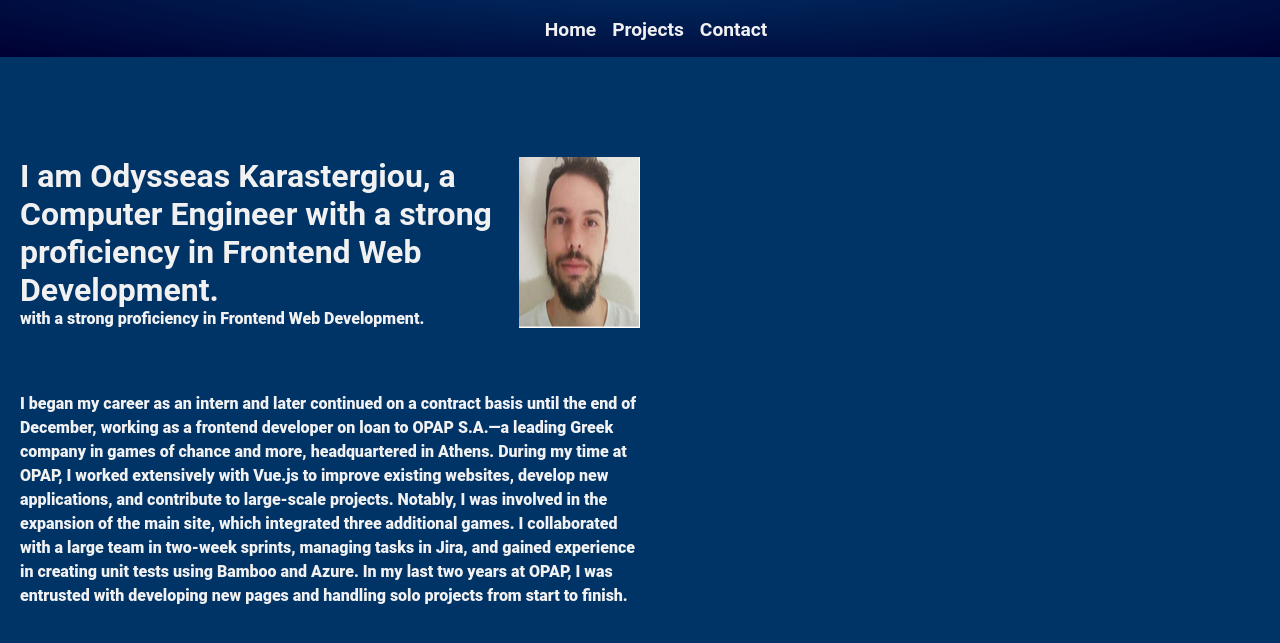
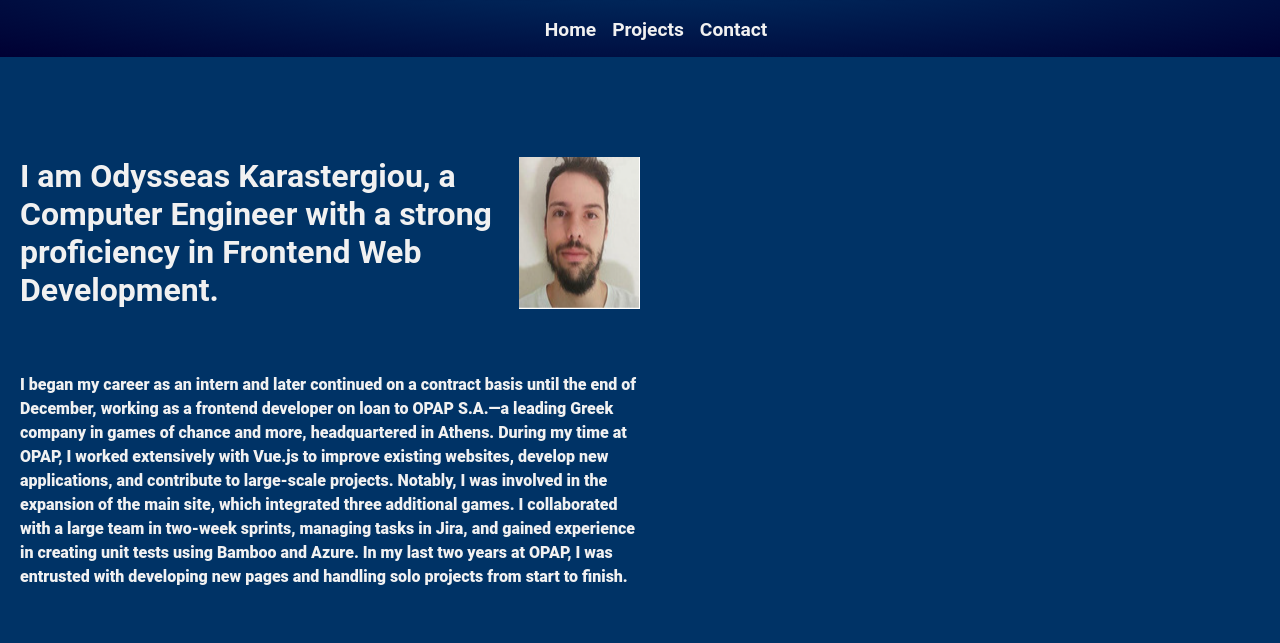
Before and after one commit to OdysseasKarastergiou/PersonalPortfolio, a plain HTML site: page index.html in a window 1280 px wide. Shown: the part 125-768 px from the top of the page. Drawn offline with Linux system fonts and the light colour scheme.

Commit message:
Update index.html

```diff
--- a/index.html
+++ b/index.html
@@ -23,7 +23,6 @@
         <div class="main-header">
             <div>
                 <h1>I am Odysseas Karastergiou, a Computer Engineer with a strong proficiency in Frontend Web Development.</h1>
-                <p> with a strong proficiency in Frontend Web Development.</p>
             </div>
             <img class="my-face" src="./myface.png" alt="A beautiful face should be here" />
         </div>
```
